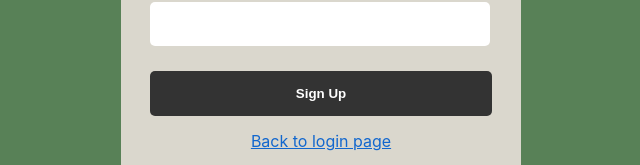
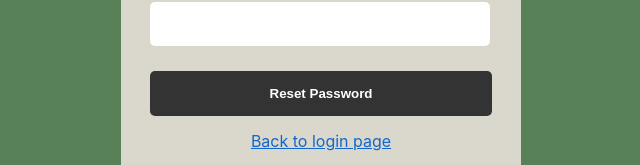
Before and after one commit to broliver18/stick-it-frontend, a React (Create React App) app: page /reset-password in a window 1280 px wide. Shown: the part 375-540 px from the top of the page, without its empty margins (319-959 px from the left). Built offline with nearby package versions, Linux system fonts and the light colour scheme; no server answers.

Commit message:
Change reset password button name

```diff
--- a/src/Components/ResetPassword/ResetPassword.js
+++ b/src/Components/ResetPassword/ResetPassword.js
@@ -63,7 +63,7 @@ function ResetPassword() {
               {confirmationHandler()}
               <div className="button-container">
                 <button type="submit" disabled={isSubmitting}>
-                  Sign Up
+                  Reset Password
                 </button>
                 <Link className="standalone-link blue-label" to="/login">
                   Back to login page
```
